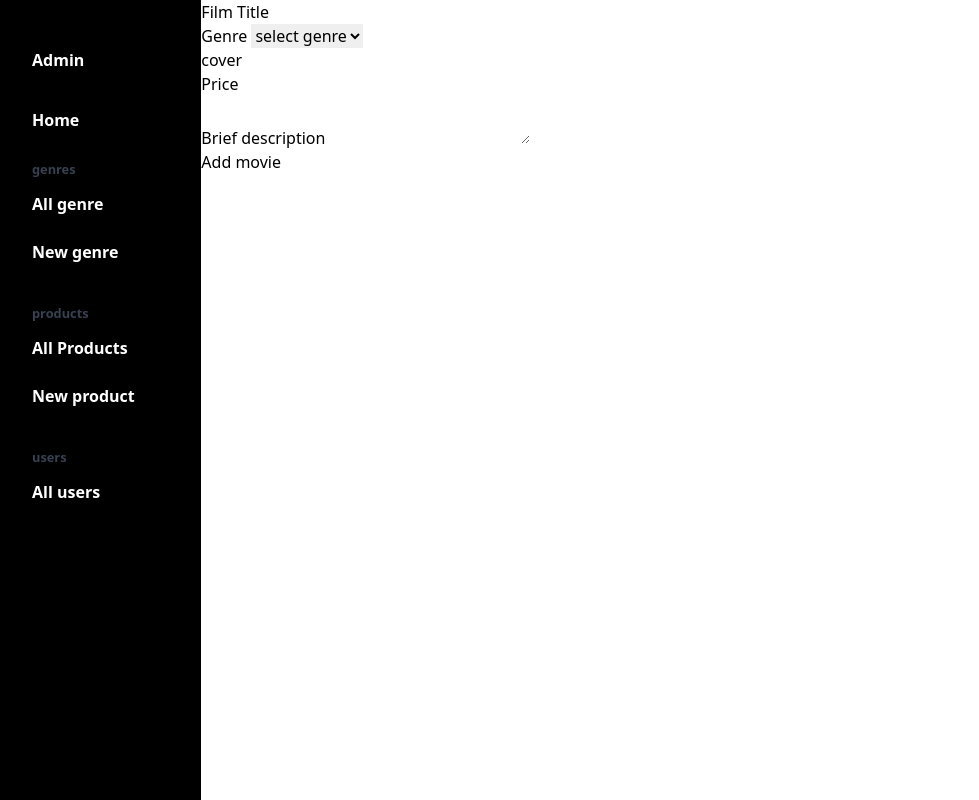
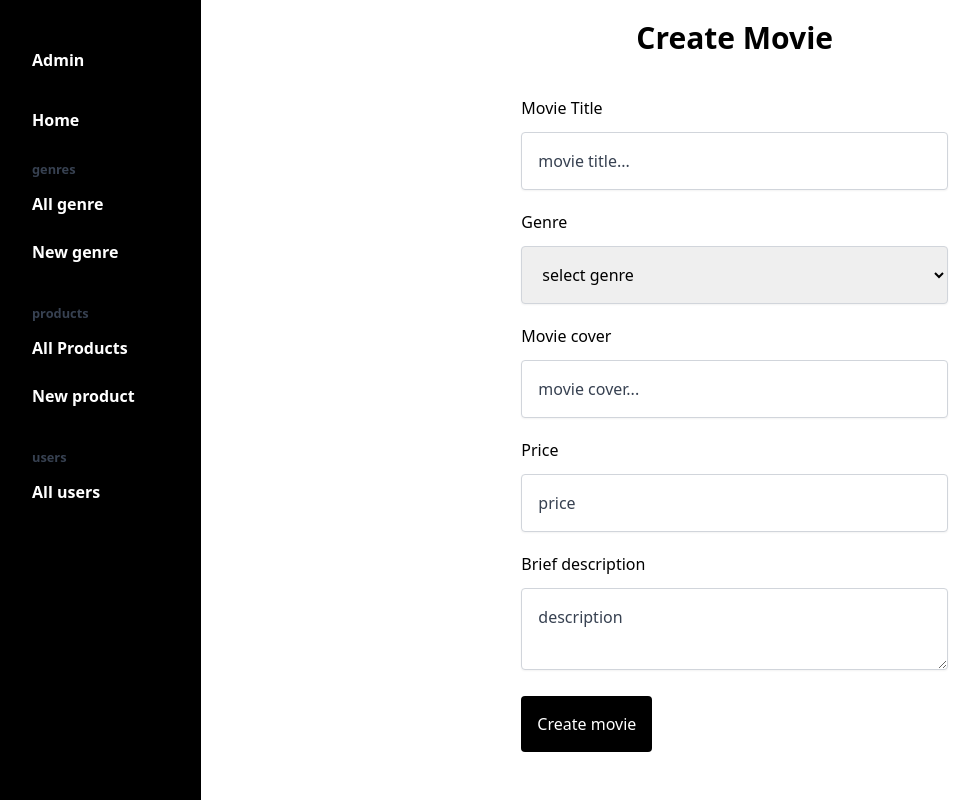
Before and after one commit to volumide/movie-purchase, a PHP site: page /product/create.php in a window 1280 px wide. Shown: the whole page, without its empty margins (12-991 px from the left). Run offline with PHP 8.4, Linux system fonts and the light colour scheme; the visitor is signed in with stand-in values (Sample User, id 1); data that the repository does not hold is empty.

Commit message:
bug fix on update function and continous styling

```diff
--- a/admin/header.php
+++ b/admin/header.php
@@ -8,10 +8,11 @@
 			<title>Document</title>
 		</head>
 		<body>
-		<div class="flex flex-row h-screen">
-			<div class="py-5 pt-6 h-full bg-black flex-none sm:w-1/6 px-5 text-white font-semibold">
-				<h2 class="py-6 px-6 font-bold">Admin</h2>
-				<ul class="px-6">
+		<div class="flex flex-row">
+			<div class="min-h-screen flex-none bg-black sm:w-1/6 px-5 text-white font-semibold">
+			<div class="py-5 pt-6 sticky top-0 bg-dark">
+				<h2 class="py-6 px-6 font-bold" style="width: 100%;">Admin</h2>
+				<ul class="px-6 ">
 					<li class="py-3"><a href="#">Home</a></li>
 
 					<li class="py-3">
@@ -32,3 +33,4 @@
 					</li>
 				</ul>
 			</div>
+			</div>
--- a/product/create.php
+++ b/product/create.php
@@ -14,6 +14,7 @@
 	// error_reporting(0);
 	$dbConnection = (new Conn())->connect();
 	$genres = (new Genre($dbConnection))->getGenre();
+	$message ="";
 
 	if (isset($_POST['submit'])) {
 		$title = $_POST['title'];
@@ -24,7 +25,7 @@
 		$dir = 'covers/';
 		$tempName = "";
 		$error = [];
-		$message;
+
 
 		if ($_POST['cover']){
 			$cover = $_FILES['cover']['name'];
@@ -48,26 +49,30 @@
 
 		$query = "INSERT INTO `movies` (`title`, `genre_id`, `cover`,`price`, `description`) VALUES ('$title', '$genre', '$cover', '$price', '$description')";
 
-		if ($dbConnection->query($query))$message = "Movie created successfully";
+		if ($dbConnection->query($query)) $message = "Movie created successfully";
 		else $message = "Error $dbConnection->error";
-
-		echo $message;
 	}
 
 	$dbConnection->close()
 ?>
 
-	<!-- <div class="flex flex-col items-center  w-full">
-		<h1 class="py-5 text-3xl font-semibold"> All available genre </h1>
-		<div class=" w-2/5" > -->
-		<form action="" method="POST">
-			<div>
-				<label for="title">Film Title</label>
-				<input type="text" name="title" id="title">
+	 <div class="flex flex-col items-center w-full">
+		<h1 class="py-5 text-3xl font-semibold"> Create Movie <span class="text-blue-900 font-bold">  </h1>
+		<?php
+			if ($message) {
+				?>
+					<p class="bg-yellow-500 border-yellow-200 w-2/5 rounded text-center py-4 font-semibold text-lg"><?php echo $message; ?></p>
+				<?php
+			}
+		?>
+		<form action="" method="POST" class="w-2/5 py-5">
+			<div class="pb-5">
+				<label class="block pb-3 for="title">Movie Title</label>
+				<input placeholder="movie title..." type="text" name="title" id="title" class="px-4 py-4 w-full rounded border border-gray-300 shadow-sm text-base placeholder-gray-700  focus:outline-none focus:border-blue-500 py-3">
 			</div>
-			<div>
-				<label for="genre">Genre</label>
-				<select name="genre" id="genre">
+			<div class="pb-5">
+				<label class="block pb-3 for="genre">Genre</label>
+				<select name="genre" id="genre" class="px-4 py-4 w-full rounded border border-gray-300 shadow-sm text-base placeholder-gray-700  focus:outline-none focus:border-blue-500 py-3">
 					<option value="">select genre</option>
 					<?php
 						// get all genre from genre database
@@ -80,19 +85,20 @@
 				</select>
 				<!-- <input type="genre" name="genre" id="genre"> -->
 			</div>
-			<div>
-				<label for="cover">cover</label>
-				<input type="text" name="cover" id="cover">
+			<div class="pb-5">
+				<label class="block pb-3 for="cover">Movie cover</label>
+				<input placeholder="movie cover..." type="text" name="cover" id="cover" class="px-4 py-4 w-full rounded border border-gray-300 shadow-sm text-base placeholder-gray-700  focus:outline-none focus:border-blue-500 py-3">
 			</div>
-			<div>
-				<label for="price">Price</label>
-				<input type="number" name="price" id="price">
+			<div class="pb-5">
+				<label class="block pb-3 for="price">Price</label>
+				<input placeholder="price" type="number" name="price" id="price" class="px-4 py-4 w-full rounded border border-gray-300 shadow-sm text-base placeholder-gray-700  focus:outline-none focus:border-blue-500 py-3">
 			</div>
-			<div>
-				<label for="desc">Brief description</label>
-				<textarea name="desc" id="desc"></textarea>
+			<div class="pb-5">
+				<label class="block pb-3 for="desc">Brief description</label>
+				<textarea placeholder="description" name="desc" id="desc" class="px-4 py-4 w-full rounded border border-gray-300 shadow-sm text-base placeholder-gray-700  focus:outline-none focus:border-blue-500 py-3"></textarea>
 			</div>
-			<button type="submit" name="submit">Add movie</button>
+			<button type="submit" name="submit" class="flex justify-center items-center bg-black hover:bg-gray-800 text-white focus:outline-none focus:ring rounded p-4">Create movie</button>
 		</form>
+	 </div>
 		<!-- </div>
 	</div> -->
```
Also changed, not shown: filter/action-genre.php (+30 -6 lines), product/index.php (+5 -4 lines), product/productsController.php (+8 -3 lines), product/update.php (+32 -24 lines).
